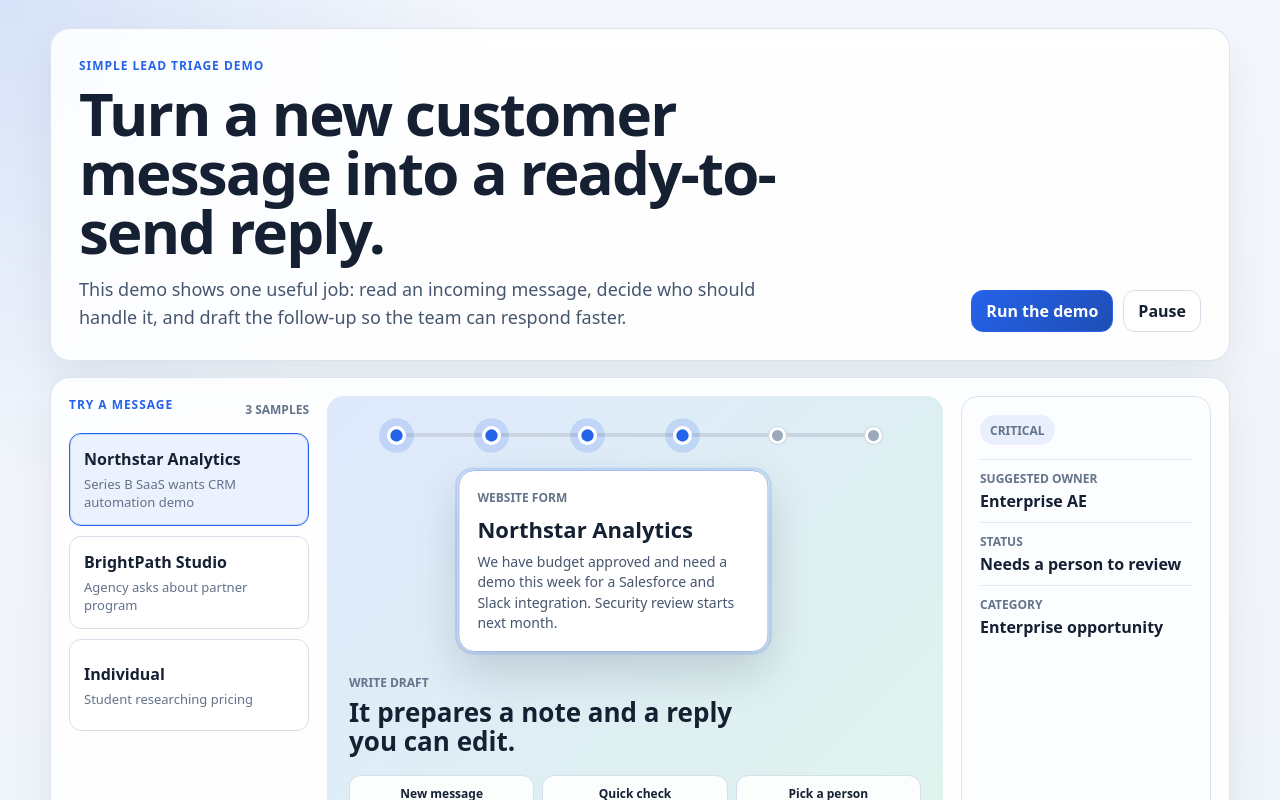
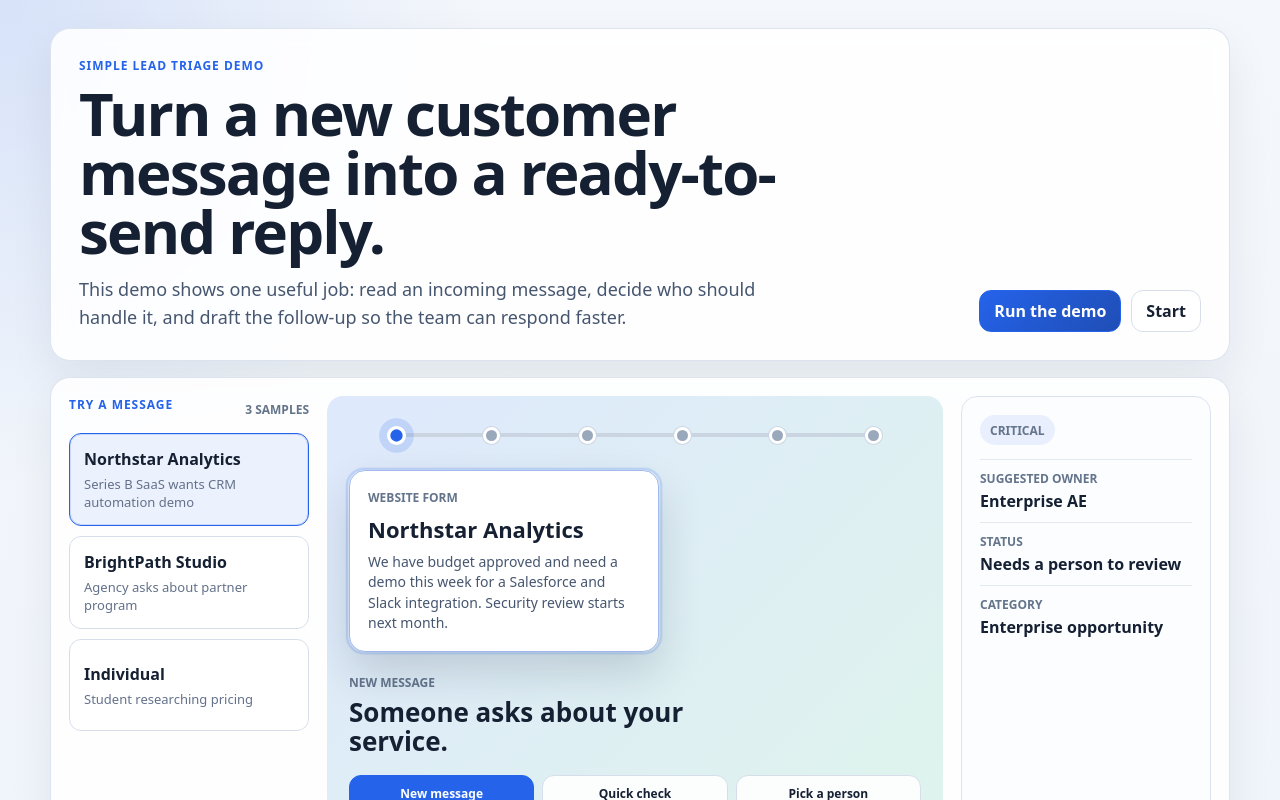
Before and after one commit to GeorgesMichalakis/01-ai-lead-routing-crm-copilot, a React (Vite) app: page / in a window 1280 px wide. Shown: the top 800 px of the page. Built offline with nearby package versions, Linux system fonts and the light colour scheme.

Commit message:
Start demo in paused state by default

```diff
--- a/src/App.tsx
+++ b/src/App.tsx
@@ -19,7 +19,7 @@ export default function App() {
   const [selectedId, setSelectedId] = useState(firstRun.item.id);
   const [activeRun, setActiveRun] = useState<AutomationRun>(firstRun);
   const [step, setStep] = useState(0);
-  const [playing, setPlaying] = useState(true);
+  const [playing, setPlaying] = useState(false);
   const [busy, setBusy] = useState(false);
   const [saved, setSaved] = useState(false);
 
@@ -39,7 +39,7 @@ export default function App() {
     setActiveRun(buildAutomationRun(item, domainConfig));
     setStep(0);
     setSaved(false);
-    setPlaying(true);
+    setPlaying(false);
   };
 
   const runCheck = async () => {
@@ -95,7 +95,7 @@ export default function App() {
             {busy ? "Checking..." : "Run the demo"}
           </button>
           <button onClick={() => setPlaying((current) => !current)}>
-            {playing ? "Pause" : "Play"}
+            {playing ? "Pause" : "Start"}
           </button>
         </div>
       </section>
```
